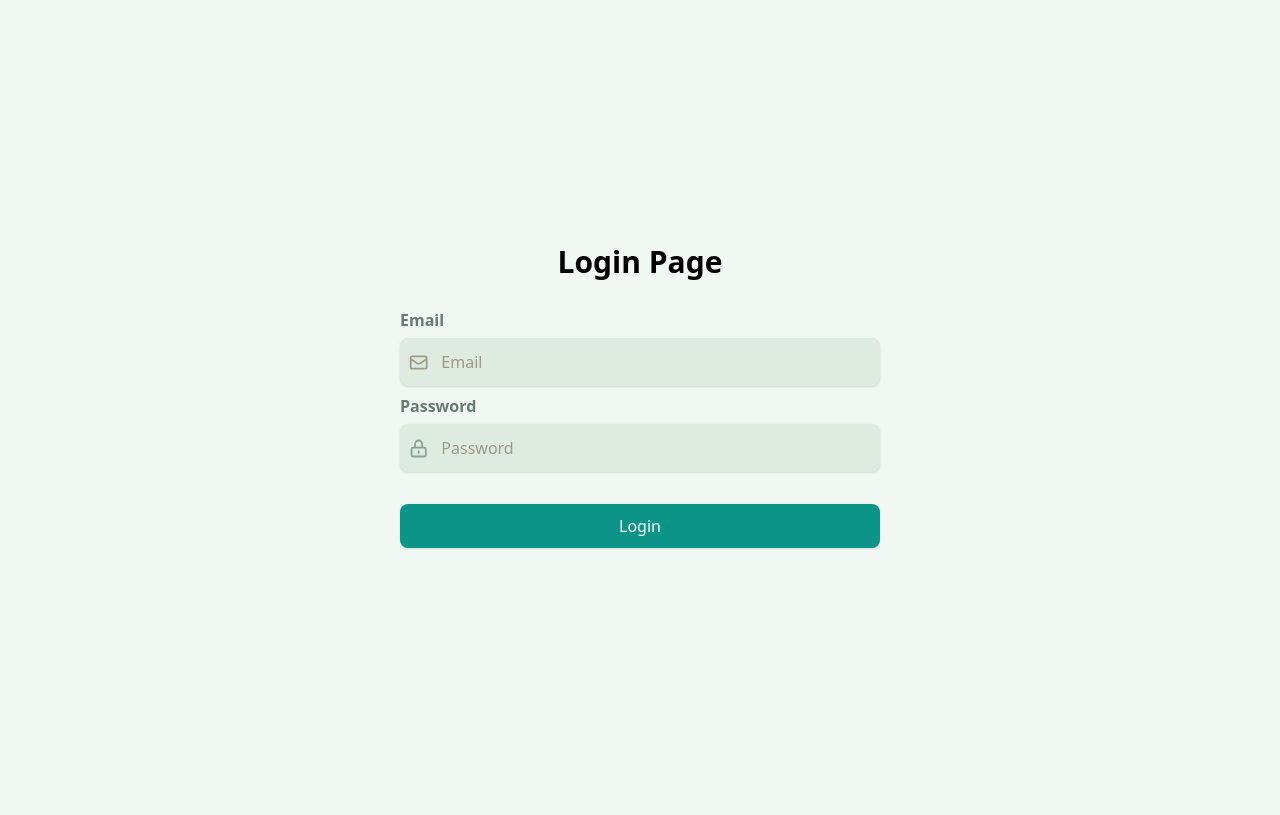
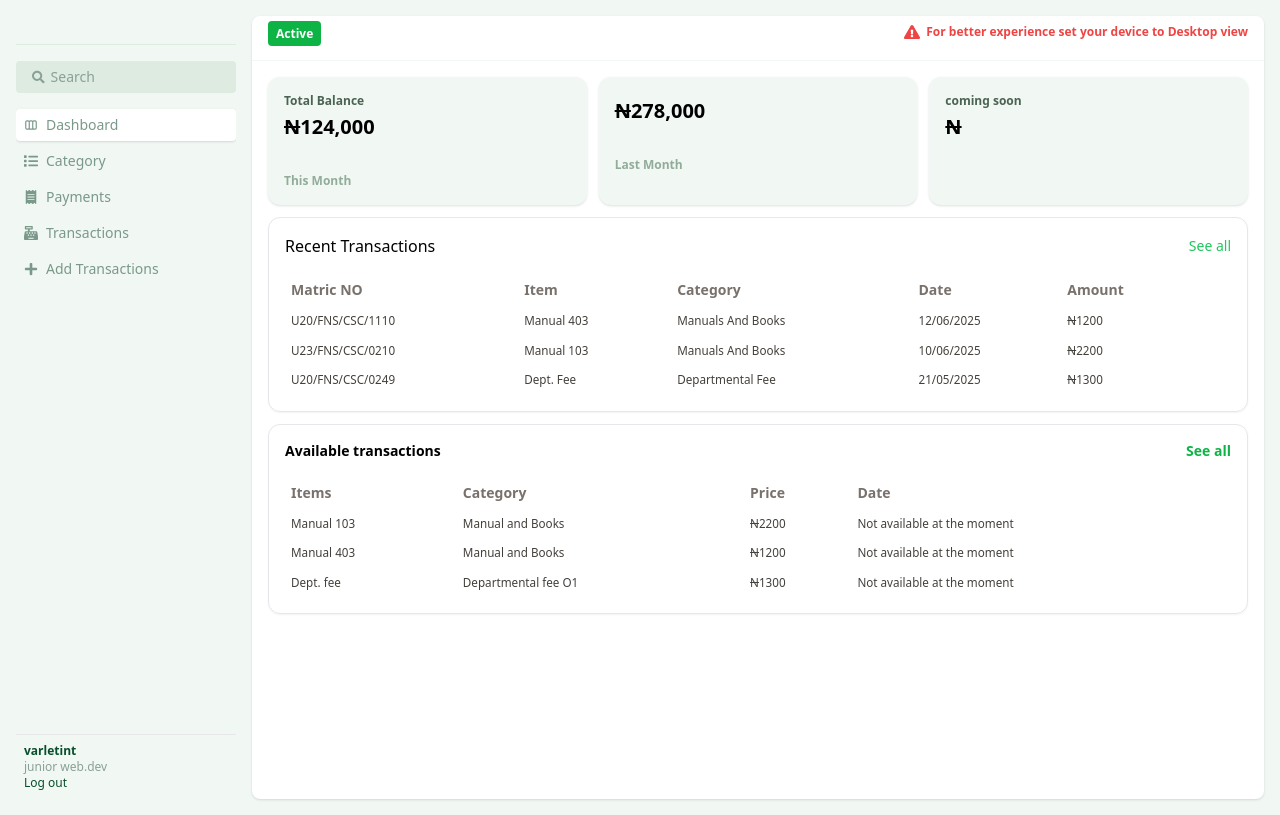
Before and after one commit to varletint/paywithmi, a React (Vite) app in the folder client/: page /dashboard in a window 1280 px wide. Before the commit this address led to /login. Built offline with nearby package versions, Linux system fonts and the light colour scheme.

Commit message:
create item page enhance

```diff
--- a/client/src/App.css
+++ b/client/src/App.css
@@ -55,14 +55,14 @@ body {
 
 /* Input design */
 /* input, */
-select {
+/* select {
   background: #f7f6f6;
   border: 1px solid #b6b4b4;
   width: 100%;
   padding: 8px 20px;
 
   border-radius: 0.4rem;
-}
+} */
 
 label {
   font-weight: 600;
--- a/client/src/App.jsx
+++ b/client/src/App.jsx
@@ -42,10 +42,10 @@ function App() {
           {/* <Route path='/register' element={<CreateAccount />} /> */}
 
           {/* Private Routes */}
-          <Route element={<AdminPrivate />}>
-            <Route path='/dashboard' element={<Page />} />
-            <Route path='/create-item' element={<CreateItem />} />
-          </Route>
+          {/* <Route element={<AdminPrivate />}> */}
+          <Route path='/dashboard' element={<Page />} />
+          <Route path='/create-item' element={<CreateItem />} />
+          {/* </Route> */}
         </Routes>
       </BrowserRouter>
     </>
--- a/client/src/Pages/Page.jsx
+++ b/client/src/Pages/Page.jsx
@@ -2,7 +2,7 @@ import Sidebar from "../compponents/Sidebar/Sidebar";
 import Dashboard from "../compponents/Dashboard/Dashboard";
 import { useSelector } from "react-redux";
 export default function Home() {
-  const { currentUser } = useSelector((state) => state.user);
+  // const { currentUser } = useSelector((state) => state.user);
   return (
     <div
       className='grid gap-4 p-4 lg:grid-cols-[220px,_1fr]
--- /dev/null
+++ b/client/src/compponents/CreateItem.jsx
@@ -0,0 +1,76 @@
+import React from "react";
+
+export default function CreateItem() {
+  return (
+    <div className=' flex flex-col'>
+      <h1
+        className='text-center text-2xl font-medium
+      sm:text-3xl sm:font-semibold text-[#04663b]'>
+        Create Item
+      </h1>
+      <form className='mt-10 flex flex-col gap-5'>
+        <div className=''>
+          <label />
+          <input
+            type='text'
+            name='item_name'
+            id='item_name'
+            placeholder='Item Name'
+            className='bg-[#ddebe0] w-full py-3 rounded-lg px-5
+            placeholder:text-[#8aa197] shadow font-medium'
+          />
+        </div>
+        <div className=''>
+          <label />
+          <input
+            type='number'
+            name='amount'
+            id='amount'
+            placeholder='Amount'
+            className='bg-[#ddebe0] w-full py-3 rounded-lg px-5
+            placeholder:text-[#8aa197] focus:outline-none
+            shadow font-medium'
+          />
+        </div>
+        <div className=''>
+          <div
+            className='category'
+            id='category'
+            // onChange={(e) => {
+            //   setFormData({ ...formData, category: e.target.value });
+            // } }
+          >
+            <div
+              className='different bg-[#ddebe0] w-full py-3 rounded-lg px-5
+            placeholder:text-[#8aa197] shadow font-medium'>
+              <select className='w-full bg-transparent outline-none'>
+                <option value=''>Select category</option>
+                <option
+                // value={ formData.category }
+                >
+                  Departmental fee
+                </option>
+                <option
+                // value={ formData.category }
+                >
+                  Books and Manuals
+                </option>
+                <option
+                // value={ formData.category }
+                >
+                  Field Trip
+                </option>
+              </select>
+            </div>
+          </div>
+        </div>
+        <button
+          type='submit'
+          className='bg-[#3e5a4e]
+           font-medium text-white p-[12px] rounded-lg mt-4'>
+          Add Item
+        </button>
+      </form>
+    </div>
+  );
+}
--- a/client/src/compponents/Dashboard/Grid.jsx
+++ b/client/src/compponents/Dashboard/Grid.jsx
@@ -6,7 +6,7 @@ import AvailableItems from "./AvailableItems";
 export default function Grid() {
   return (
     <div className=' gap-3 px-4 grid'>
-      <div className=' sm:grid-cols-1 grid gap-3 lg:grid-cols-12'>
+      <div className=' grid-cols-1 grid gap-3 md:grid-cols-12'>
         <StatGrid />
       </div>
 
--- a/client/src/compponents/Dashboard/TopBar.jsx
+++ b/client/src/compponents/Dashboard/TopBar.jsx
@@ -3,7 +3,7 @@ import { FaExclamationTriangle } from "react-icons/fa";
 import { useSelector } from "react-redux";
 
 export default function TopBar() {
-  const { currentUser } = useSelector((state) => state.user);
+  // const { currentUser } = useSelector((state) => state.user);
   return (
     <div
       className=' border-b px-4 mb-4 mt-1
@@ -11,7 +11,7 @@ export default function TopBar() {
       <div className=' sm:flex block font-semibold  justify-between items-center'>
         <div className=''>
           <span className=' font-semibold text-sm block'>
-            {currentUser.username}
+            {/* {currentUser.username} */}
           </span>
           <span
             className='text-xs font-semibold bg-[#0db445]
--- a/client/src/compponents/Sidebar/AccountToggle.jsx
+++ b/client/src/compponents/Sidebar/AccountToggle.jsx
@@ -2,7 +2,7 @@ import React from "react";
 import { useSelector } from "react-redux";
 
 export default function AccountToggle() {
-  const { currentUser } = useSelector((state) => state.user);
+  // const { currentUser } = useSelector((state) => state.user);
   return (
     <div className='border-b mb-4 mt-2 pb-4 border-[#ddebe0]'>
       <button
@@ -15,12 +15,12 @@ export default function AccountToggle() {
           <span
             className='text-sm font-bold
                    block'>
-            {currentUser.username}
+            {/* {currentUser.username} */}
           </span>
           <span
             className='text-xs
                    block text-[#8d9e91]'>
-            {currentUser.username}@dev.react
+            {/* {currentUser.username}@dev.react */}
           </span>
         </div>
       </button>
--- a/client/src/compponents/Sidebar/MadeByV.jsx
+++ b/client/src/compponents/Sidebar/MadeByV.jsx
@@ -5,11 +5,12 @@ export default function MadeByV() {
     <div
       className=' text-xs
   text-[#084d2c] py-2 px-2 sticky justify-end
-  top-[calc(100vh_-_48px_-_16px)]  border-[#c7e9d9] md:border-none border-b-4'>
+  top-[calc(100vh_-_48px_-_16px)]  border-[#c7e9d9] z-[-1]
+  md:border-none border-b-4'>
       <div className='flex items-center justify-between '>
         <div className=''>
           <p className=' font-bold'>varletint</p>
-          <p className='text-xs text-[#8aa197] '>junior web.dev</p>
+          <p className='text-xs text-[#8aa197] z-0 '>junior web.dev</p>
           <button>Log out</button>
         </div>
       </div>
--- a/client/src/compponents/Sidebar/RouteSelect.jsx
+++ b/client/src/compponents/Sidebar/RouteSelect.jsx
@@ -1,34 +1,79 @@
-import React from "react";
+import React, { useState } from "react";
 import {
   FaCashRegister,
-  FaDashcube,
   FaList,
   FaPlus,
   FaReceipt,
+  FaTimes,
+  FaTimesCircle,
 } from "react-icons/fa";
-import {
-  HiDatabase,
-  HiDocument,
-  HiOutlineViewBoards,
-  HiViewBoards,
-} from "react-icons/hi";
+import { HiArrowLeft, HiOutlineViewBoards } from "react-icons/hi";
 import { Link } from "react-router-dom";
+import { motion, AnimatePresence } from "framer-motion";
+import CreateItem from "../createItem";
 
 export default function RouteSelect() {
+  const [isOpen, setIsOpen] = useState(false);
   return (
-    <div className='space-y-1 bg-[#f1f7f3] z-[100]'>
-      <Route Icon={<HiOutlineViewBoards />} selected={true} title='Dashboard' />
-      <Route Icon={<FaList />} title='Category' />
-      <Route Icon={<FaReceipt />} title='Payments' />
-      <Route Icon={<FaCashRegister />} title='Transactions' />
-      <Link to={"/create-item"}>
-        <Route Icon={<FaPlus />} title='Add Transactions' />
-      </Link>
-    </div>
+    <>
+      <div className='space-y-1 bg-[#f1f7f3] z-[-]'>
+        <Route
+          Icon={<HiOutlineViewBoards />}
+          selected={true}
+          title='Dashboard'
+        />
+        <Route Icon={<FaList />} title='Category' />
+        <Route Icon={<FaReceipt />} title='Payments' />
+        <Route Icon={<FaCashRegister />} title='Transactions' />
+        {/* <Link to={"/create-item"}> */}
+        <div
+          onClick={() => {
+            setIsOpen(!isOpen);
+          }}>
+          <Route Icon={<FaPlus />} title='Add Transactions' />
+        </div>
+        {/* </Link> */}
+      </div>
+      {isOpen ? (
+        <AnimatePresence
+          initial={true}
+          // className='fixed left-[50%] top-1/2 -translate-x-1/2 -translate-y-1/2    inset-0 '>
+        >
+          <motion.div
+            initial={{ opacity: 0, scale: 0 }}
+            animate={{ opacity: 1, scale: 1 }}
+            exit={{ opacity: 0, scale: 0 }}>
+            <div
+              className='fixed left-[50%] top-1/2   inset-0
+          bg-white z-[1000] w-[350px] py-[rem] h-[500px] sm:w-[500px]
+          -translate-x-1/2 -translate-y-1/2 p-4 rounded-2xl
+          '>
+              <div
+                className='  py-3 flex justify-end
+            '>
+                <FaTimes
+                  size={25}
+                  className=''
+                  onClick={() => setIsOpen(false)}
+                />
+              </div>
+              <CreateItem />
+            </div>
+          </motion.div>
+        </AnimatePresence>
+      ) : null}
+
+      {isOpen && (
+        <div
+          className='fixed  inset-0 bg-[#111] opacity-30 z-[100]'
+          onClick={() => setIsOpen(false)}
+        />
+      )}
+    </>
   );
 }
 
-const Route = ({ title, selected = false, Icon }) => {
+const Route = ({ title, selected = false, Icon, click }) => {
   return (
     <button
       className={`flex items-center justify-start gap-2
@@ -38,7 +83,8 @@ const Route = ({ title, selected = false, Icon }) => {
       selected
         ? "bg-white text-[#7a998a] shadow"
         : "hover:bg-[#ddebe0] bg-transparent text-[#7a998a] shadow-none"
-    }   `}>
+    }   `}
+      onClick={click}>
       {Icon}
       <span>{title}</span>
     </button>
--- a/client/src/compponents/Sidebar/Sidebar.jsx
+++ b/client/src/compponents/Sidebar/Sidebar.jsx
@@ -5,7 +5,7 @@ import SearchInput from "./SearchInput";
 
 export default function Sidebar() {
   return (
-    <div>
+    <div className='z-10'>
       <div
         className=' overflow-y-scroll sticky top-4
       lg:h-[calc(100vh-32px-49px)] md:h-[calc(100vh-32px-49px)]
```
